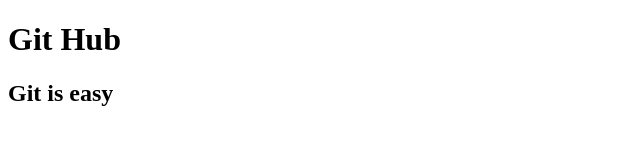
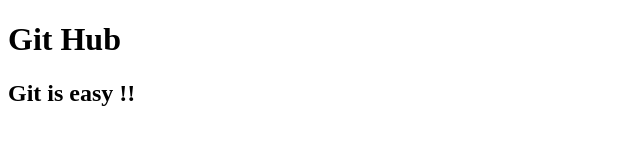
Before and after one commit to developeracademy114/Example, a plain HTML site: page index.html in a window 1280 px wide. Shown: the full height of the page, 0-640 px from the left. Drawn offline with Linux system fonts and the light colour scheme.

Commit message:
Update index.html
add exclamation

```diff
--- a/index.html
+++ b/index.html
@@ -7,6 +7,6 @@
 
     <body>
         <h1>Git Hub</h1>
-        <h2>Git is easy</h2>
+        <h2>Git is easy !!</h2>
     </body>
 </html>
```
